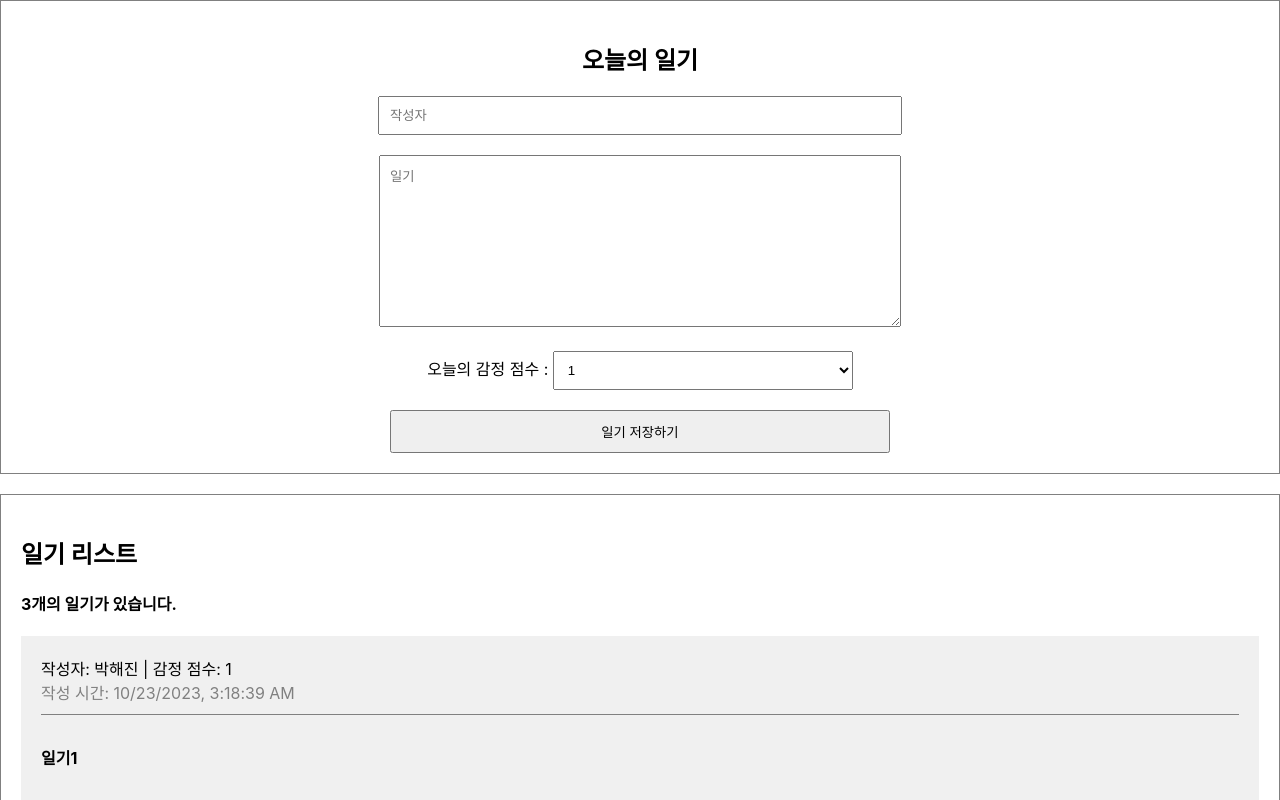
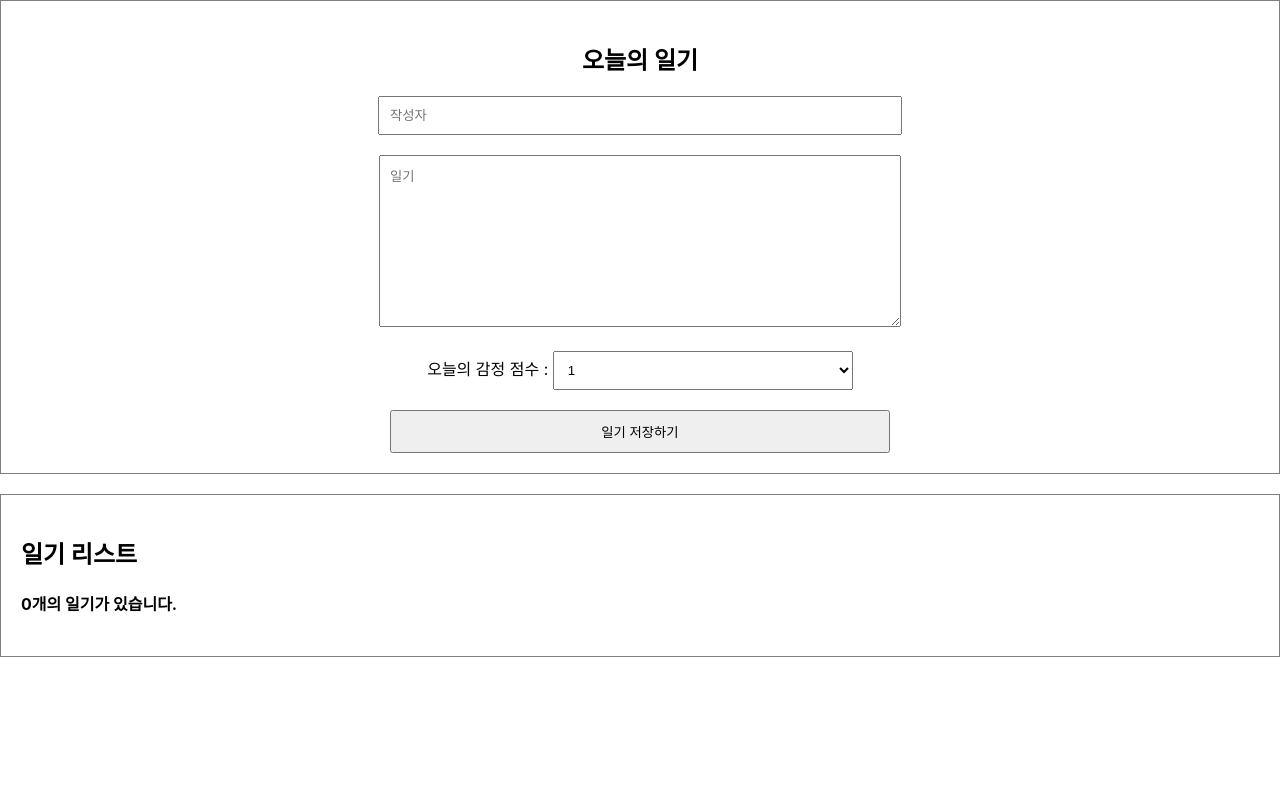
Before and after one commit to haejin-park/diary, a React (Create React App) app: page / in a window 1280 px wide. Shown: the top 800 px of the page. Built offline with nearby package versions, Linux system fonts and the light colour scheme.

Commit message:
using array - add data

```diff
--- a/src/App.js
+++ b/src/App.js
@@ -1,35 +1,27 @@
 import "./App.css";
 import DiaryEditor from "./DiaryEditor";
 import DiaryList from "./DiaryList";
+import {useState, useRef} from "react";
 
-const dummyList = () => [
-  {
-    id: 1,
-    author: "박해진",
-    content: "일기1",
-    emotion: 1,
-    created_date: new Date().getTime()
-  },
-  {
-    id: 2,
-    author: "박해진",
-    content: "일기2",
-    emotion: 2,
-    created_date: new Date().getTime()
-  },
-  {
-    id: 3,
-    author: "박해진",
-    content: "일기3",
-    emotion: 3,
-    created_date: new Date().getTime()
-  }
-]
 const App = () => {
+  const [data, setData] = useState([]);
+  const dataId = useRef(0);
+  const onCreate = (author, content, emotion) => {
+    const created_date = new Date().getTime();
+    const newItem = {
+      author,
+      content,
+      emotion,
+      created_date,
+      id: dataId.current
+    };
+    dataId.current += 1;
+    setData([newItem, ...data]);
+  };
   return (
       <div className="App">
-        <DiaryEditor />
-        <DiaryList diaryList={dummyList()} />
+        <DiaryEditor onCreate={onCreate}/>
+        <DiaryList diaryList={data} />
       </div>
   );
 }
--- a/src/DiaryEditor.js
+++ b/src/DiaryEditor.js
@@ -1,6 +1,6 @@
 import React, {useRef, useState} from "react";
 
- const DiaryEditor = () => {
+ const DiaryEditor = ({onCreate}) => {
     const authorInput = useRef();
     const contentInput = useRef();
     const [state, setState] = useState({
@@ -25,7 +25,13 @@
             contentInput.current.focus();
             return;
         }
+        onCreate(state.author, state.content, state.emotion)
         alert("저장 성공");
+        setState({
+            author: "",
+            content: "",
+            emotion: 1,
+        })
     }
     return (
     <div className="DiaryEditor">
```
